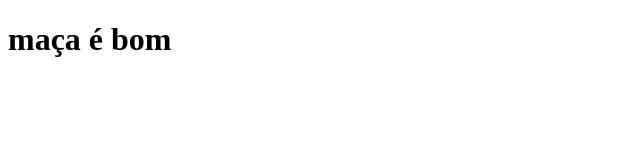
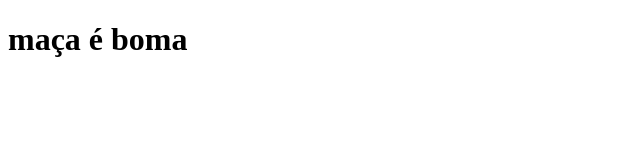
Before and after one commit to felipevtadiello/teste, a plain HTML site: page index.html in a window 1280 px wide. Shown: the full height of the page, 0-640 px from the left. Drawn offline with Linux system fonts and the light colour scheme.

Commit message:
olá pessoal adicionei um A

```diff
--- a/index.html
+++ b/index.html
@@ -6,6 +6,6 @@
     <title>Teste de Giit</title>
   </head>
   <body>
-    <h1>maça é bom</h1>
+    <h1>maça é boma</h1>
   </body>
 </html>
```
